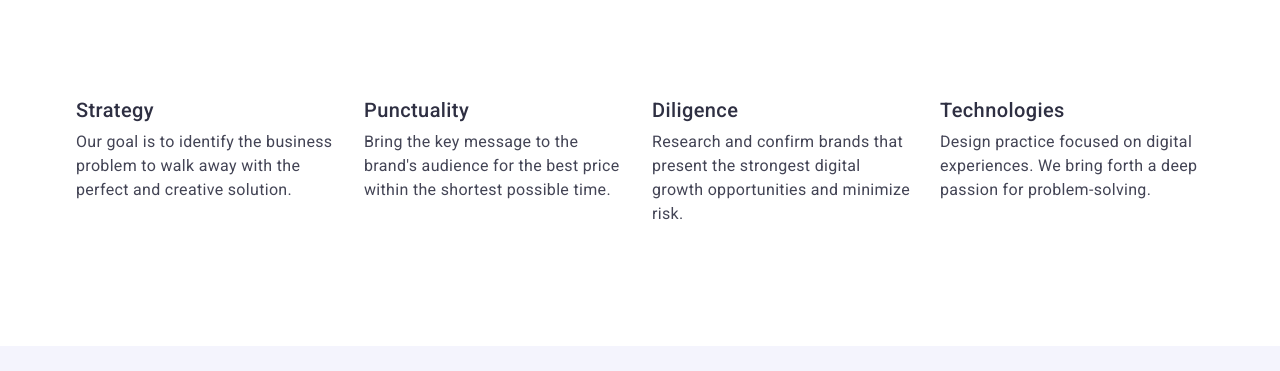
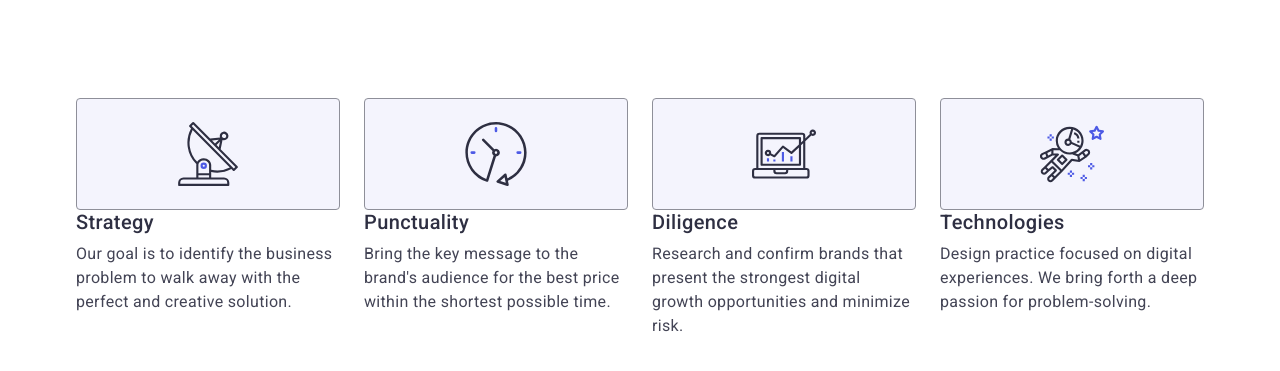
Before and after one commit to nastiayurash/goit-markup-hw-04, a plain HTML site: page index.html in a window 1280 px wide. Shown: the part 695-1066 px from the top of the page. Drawn offline with nearby package versions, Linux system fonts and the light colour scheme.

Commit message:
add icons

```diff
--- a/css/styles.css
+++ b/css/styles.css
@@ -199,6 +199,16 @@ header {
 .features-desc {
   width: calc((100% - 72px) / 4);
 }
+.features-thumb {
+  border: 1px solid #8e8f99;
+  border-radius: 4px;
+  width: 264px;
+  height: 112px;
+  background-color: #f4f4fd;
+  display: flex;
+  justify-content: center;
+  align-items: center;
+}
 .features-list {
   font-weight: 500;
   font-size: 20px;
--- a/index.html
+++ b/index.html
@@ -71,6 +71,11 @@
           <h2 class="visually-hidden">About Us</h2>
           <ul class="ul-features">
             <li class="features-desc">
+              <div class="features-thumb">
+                <svg width="64" height="64">
+                  <use href="./images/icons.svg#icon-antenna"></use>
+                </svg>
+              </div>
               <h3 class="features-list">Strategy</h3>
               <p class="features-text">
                 Our goal is to identify the business problem to walk away with
@@ -78,6 +83,11 @@
               </p>
             </li>
             <li class="features-desc">
+              <div class="features-thumb">
+                <svg width="64" height="64">
+                  <use href="./images/icons.svg#icon-clock"></use>
+                </svg>
+              </div>
               <h3 class="features-list">Punctuality</h3>
               <p class="features-text">
                 Bring the key message to the brand's audience for the best price
@@ -85,6 +95,11 @@
               </p>
             </li>
             <li class="features-desc">
+              <div class="features-thumb">
+                <svg width="64" height="64">
+                  <use href="./images/icons.svg#icon-diagram"></use>
+                </svg>
+              </div>
               <h3 class="features-list">Diligence</h3>
               <p class="features-text">
                 Research and confirm brands that present the strongest digital
@@ -92,6 +107,11 @@
               </p>
             </li>
             <li class="features-desc">
+              <div class="features-thumb">
+                <svg width="64" height="64">
+                  <use href="./images/icons.svg#icon-astronaut"></use>
+                </svg>
+              </div>
               <h3 class="features-list">Technologies</h3>
               <p class="features-text">
                 Design practice focused on digital experiences. We bring forth a
```
Also changed, not shown: images/Dark-bg.png (deleted), images/hero-bg.png (deleted), images/icons.svg (added).
